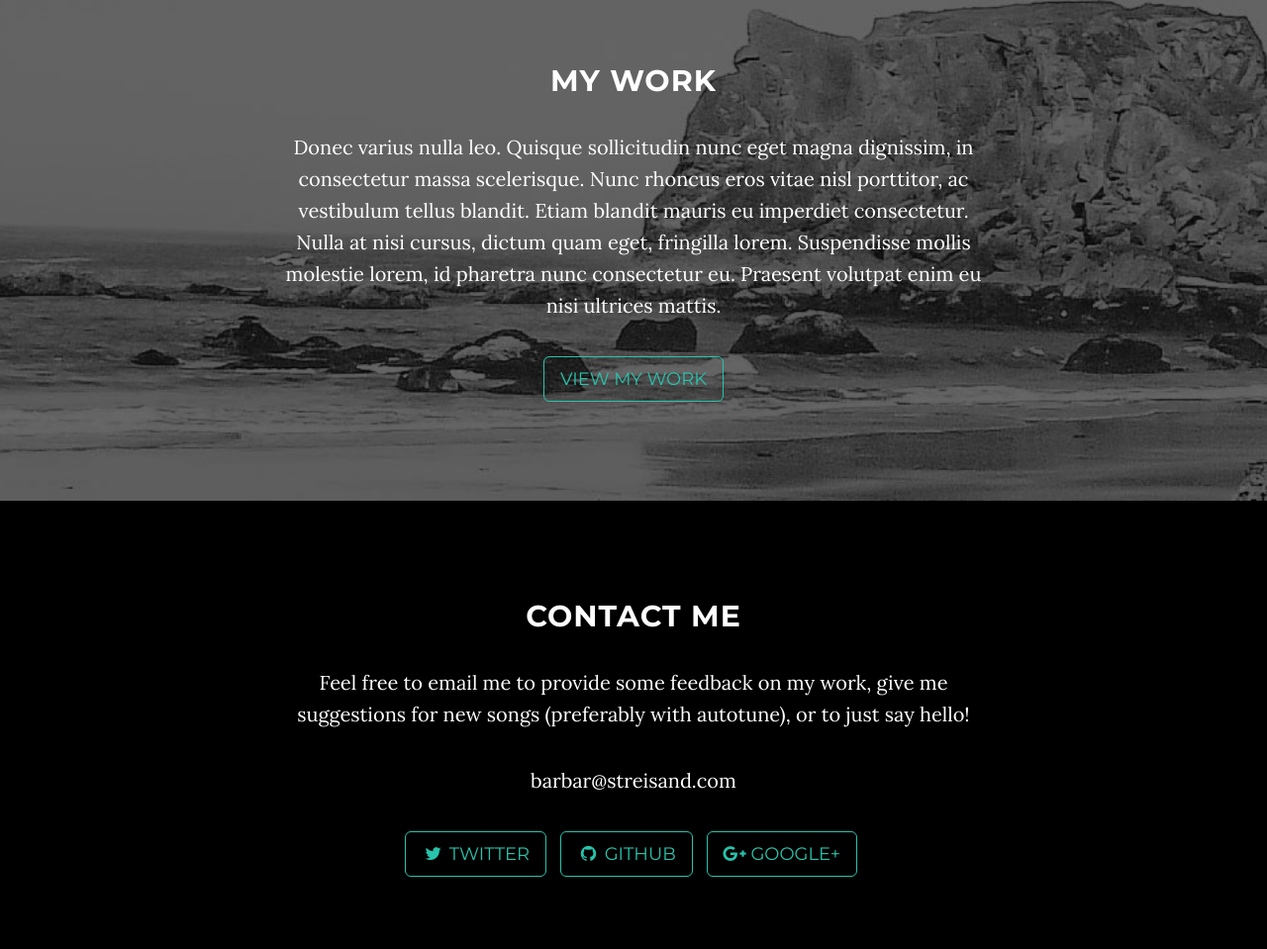
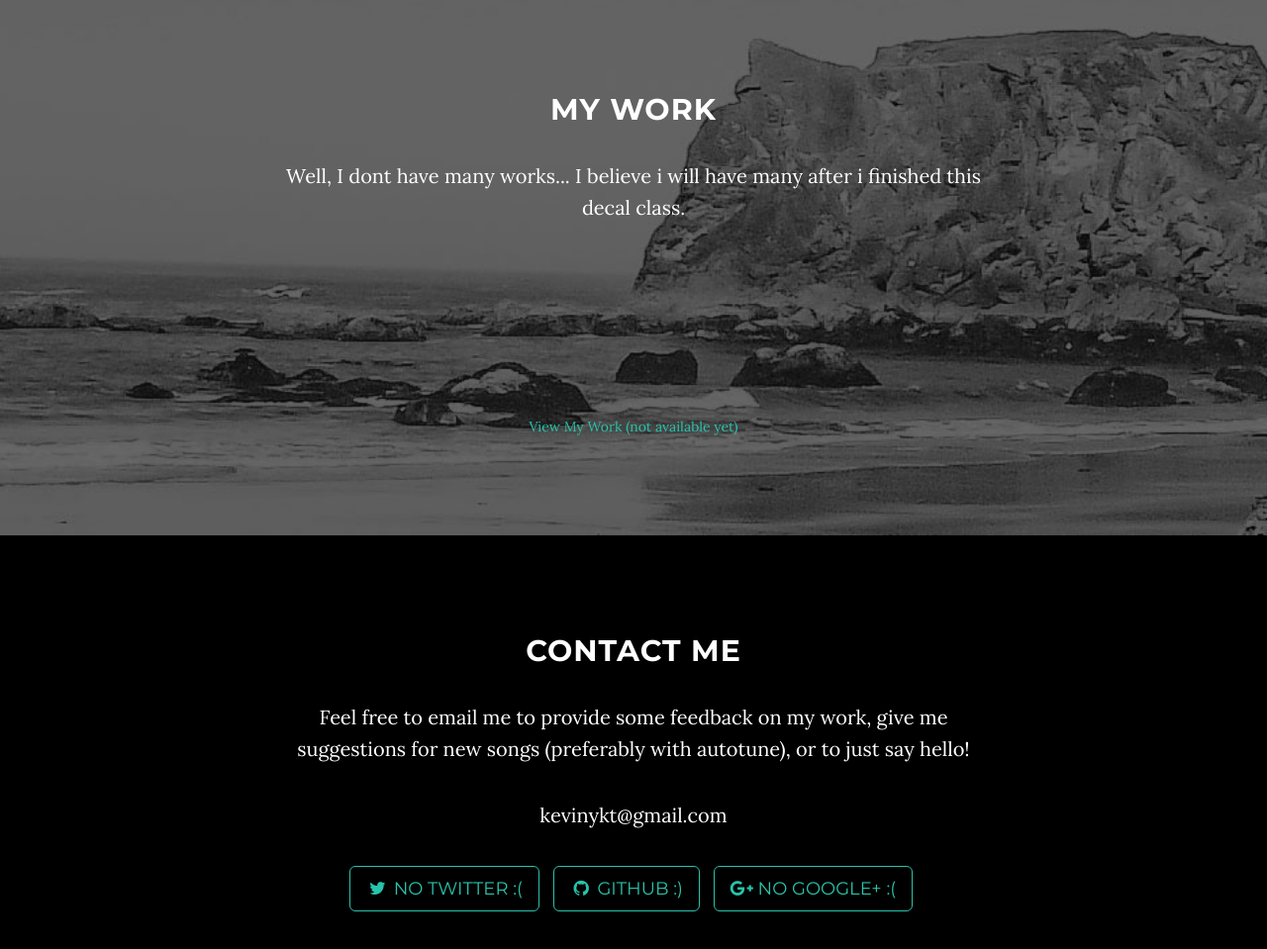
Before and after one commit to yukt222/express-starter, a website: page views/index.html in a window 1280 px wide. Shown: the part 1397-2356 px from the top of the page at 99% size. Drawn offline with nearby package versions, Linux system fonts and the light colour scheme; files that its build step writes are made by us from their sources; files whose address does not match are found by name.

Commit message:
my first commit!

```diff
--- a/views/index.html
+++ b/views/index.html
@@ -69,7 +69,7 @@
                 <div class="row">
                     <div class="col-md-8 col-md-offset-2">
                         <!-- EDIT ME -->
-                        <h1 class="brand-heading">Barbara Streisand</h1>
+                        <h1 class="brand-heading">Kangting Yu</h1>
                         <!-- EDIT ME -->
                         <p class="intro-text">This is my portfolio, and stuff. Here's another sentence about me. I also have a website. You are currently looking at it.</p>
                         <div class="page-scroll">
@@ -88,8 +88,15 @@
             <div class="col-lg-8 col-lg-offset-2">
                 <!-- EDIT ME -->
                 <h2>About Me</h2>
-                <p>Lorem ipsum dolor sit amet, consectetur adipiscing elit. Duis lectus est, pulvinar eu risus ut, porttitor ullamcorper mi. Aenean non quam arcu. Fusce feugiat velit vel lectus convallis elementum.</p>
-                <p>Pellentesque venenatis, dui nec auctor porta, felis sapien hendrerit quam, non rutrum arcu quam et leo. Pellentesque suscipit, justo nec convallis gravida, odio tortor imperdiet dui, in congue nibh nisl non purus. Integer nec tincidunt nisi. Nunc rhoncus eleifend nisi ut ornare.</p>
+                <p>Hi, my name is Kangting Yu. I am a junior student majoring in statistics and applied math. I am very interested in computer science and I feel the power now!
+                <br/>
+                <br/>
+                <br/>
+                <br/>
+                <br/>
+                <br/>
+                <br/>
+                </p>
             </div>
         </div>
     </section>
@@ -100,8 +107,16 @@
                 <div class="col-lg-8 col-lg-offset-2">
                     <!-- EDIT ME -->
                     <h2>My Work</h2>
-                    <p>Donec varius nulla leo. Quisque sollicitudin nunc eget magna dignissim, in consectetur massa scelerisque. Nunc rhoncus eros vitae nisl porttitor, ac vestibulum tellus blandit. Etiam blandit mauris eu imperdiet consectetur. Nulla at nisi cursus, dictum quam eget, fringilla lorem. Suspendisse mollis molestie lorem, id pharetra nunc consectetur eu. Praesent volutpat enim eu nisi ultrices mattis.</p>
-                    <a href="http://www.youtube.com/watch?v=J1mGWhLwu64" class="btn btn-default btn-lg">View My Work</a>
+                    <p>Well, I dont have many works... I believe i will have many after i finished this decal class.
+                    <br/>
+                    <br/>
+                    <br/>
+                    <br/>
+                    <br/>
+                    <br/>
+                    </p>
+
+                    <a>View My Work (not available yet)</a>
                 </div>
             </div>
         </div>
@@ -113,16 +128,16 @@
                 <!-- EDIT ME -->
                 <h2>Contact Me</h2>
                 <p>Feel free to email me to provide some feedback on my work, give me suggestions for new songs (preferably with autotune), or to just say hello!</p>
-                <p>barbar@streisand.com</p>
+                <p>kevinykt@gmail.com</p>
                 <ul class="list-inline banner-social-buttons">
                     <!-- EDIT ME -->
-                    <li><a href="https://twitter.com/BarbraStreisand" class="btn btn-default btn-lg"><i class="fa fa-twitter fa-fw"></i> <span class="network-name">Twitter</span></a>
+                    <li><a class="btn btn-default btn-lg"><i class="fa fa-twitter fa-fw"></i> <span class="network-name">No Twitter :(</span></a>
                     </li>
                     <!-- EDIT ME -->
-                    <li><a href="https://github.com/pftp" class="btn btn-default btn-lg"><i class="fa fa-github fa-fw"></i> <span class="network-name">Github</span></a>
+                    <li><a href="https://github.com/yukt222" class="btn btn-default btn-lg"><i class="fa fa-github fa-fw"></i> <span class="network-name">Github :)</span></a>
                     </li>
                     <!-- EDIT ME (OR REMOVE ME LOL) -->
-                    <li><a href="https://www.google.com/#q=does+anyone+actually+use+google%2B" class="btn btn-default btn-lg"><i class="fa fa-google-plus fa-fw"></i> <span class="network-name">Google+</span></a>
+                    <li><a class="btn btn-default btn-lg"><i class="fa fa-google-plus fa-fw"></i> <span class="network-name">No Google+ :(</span></a>
                     </li>
                 </ul>
             </div>
```
